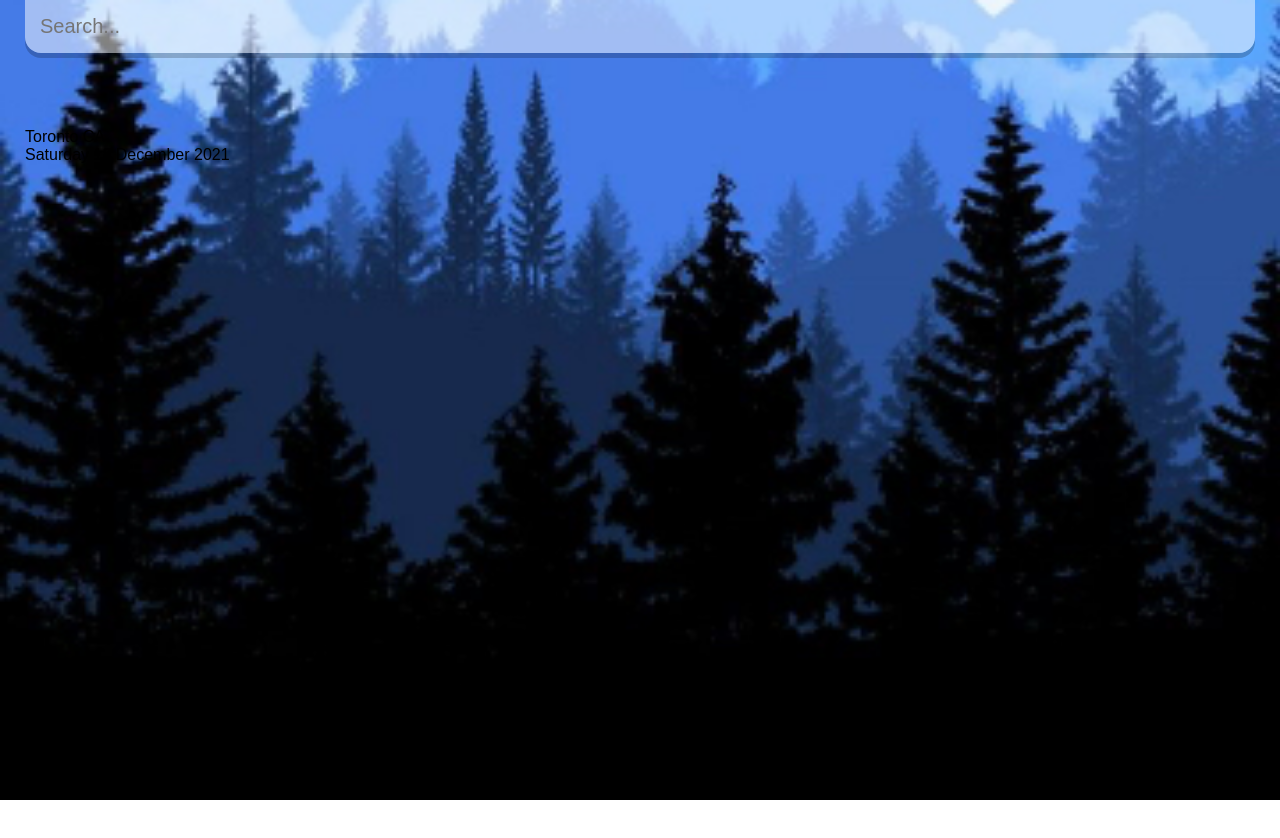
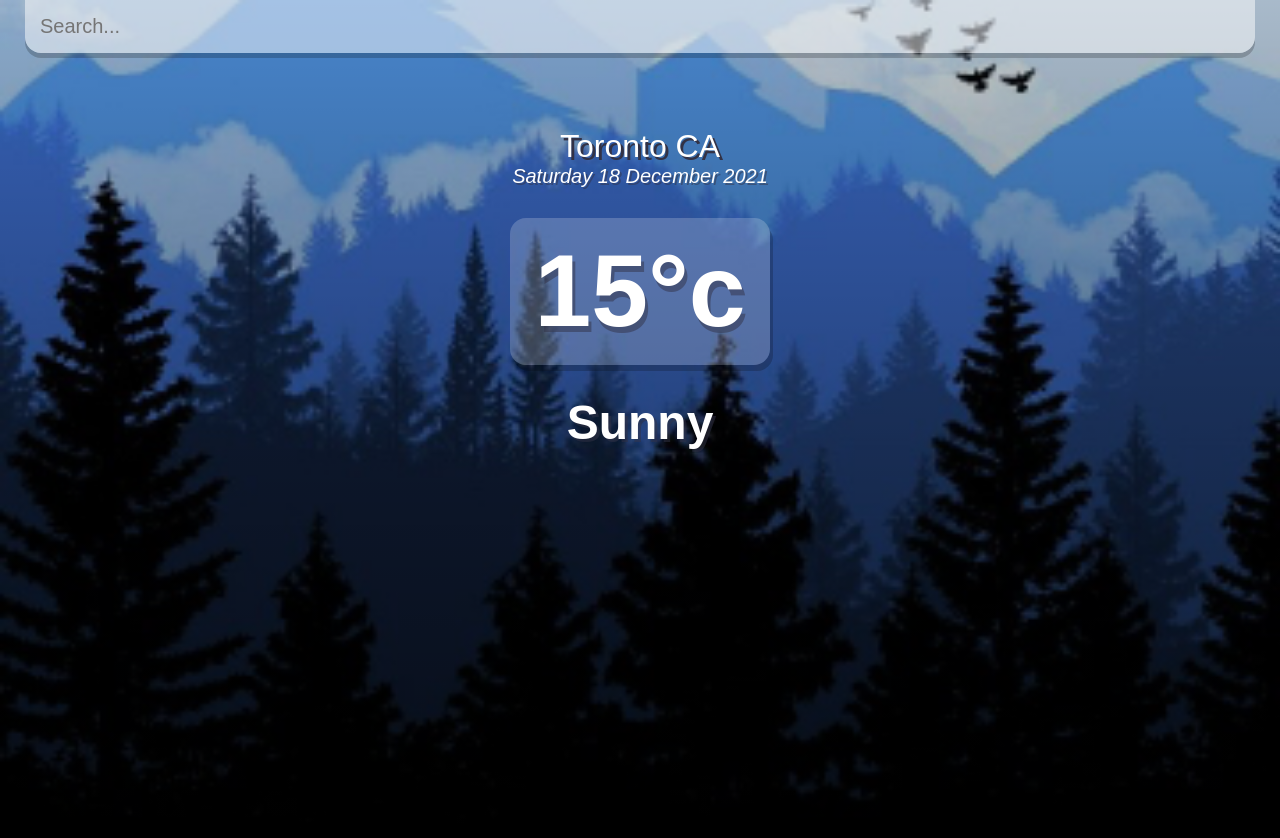
Before and after one commit to AtulSharma11/weather-app-react, a React (Create React App) app: page / in a window 1280 px wide. Shown: the top 838 px of the page. Before the commit the page ends 800 px from the top, so only its background shows below. Built offline with nearby package versions, Linux system fonts and the light colour scheme.

Commit message:
Styled weather Box

```diff
--- a/src/App.js
+++ b/src/App.js
@@ -28,6 +28,12 @@ function App() {
           <div className="location">Toronto CA</div>
           <div className="date">{dateBuilder(new Date())}</div>
         </div>
+        <div className="weather-box">
+          <div className="temp">
+            15°c
+          </div>
+          <div className="weather">Sunny</div>
+        </div>
       </main>
     </div>
   );
--- a/src/index.css
+++ b/src/index.css
@@ -16,8 +16,8 @@ body{
   background-image: url('/assets/warm-bg.jpeg')
 }
 main {
-  min-height: 100vh;
-  background-image: url linear-gradient(to bottom, rgba(0,0,0,0.2), rgba(0,0,0,0.75));
+  min-height: 120vh;
+  background-image: linear-gradient(to bottom, rgba(0,0,0,0.2), rgba(0,0,0,0.75));
   padding:25px;
 }
 
@@ -50,3 +50,47 @@ main {
   background-color: rgba(255, 255, 255, 0.75);
 
 }
+
+.location-box .location {
+  color: #ffffff;
+ font-size: 32px;
+ font-weight: 500;
+ text-align: center;
+ text-shadow: 3px 3px rgba(50, 50, 70);
+}
+
+.location-box .date{
+  color: #ffffff;
+  font-size: 20px;
+  font-weight: 300;
+  font-style: italic;
+  text-align: center;
+  text-shadow: 2px 2px rgba(50, 50, 70, 0.5);
+}
+
+.weather-box{
+  text-align: center;
+}
+.weather-box .temp{
+  position: relative;
+  display: inline-block;
+  margin: 30px auto;
+  background-color: rgba(255, 255, 255, 0.2);
+  border-radius: 16px;
+  padding:15px 25px;
+
+  color: #ffffff;
+  font-size: 102px;
+  font-weight: 900;
+
+  text-shadow: 3px 6px rgba(50, 50, 70, 0.5);
+  text-align: center;
+  box-shadow: 3px 6px rgba(0,0,0,0.2);
+}
+
+.weather-box .weather{
+  color: #ffffff;
+  font-size:48px;
+  font-weight:700;
+  text-shadow: 3px 3px rgba(50,50,70,0.5);
+}
```
